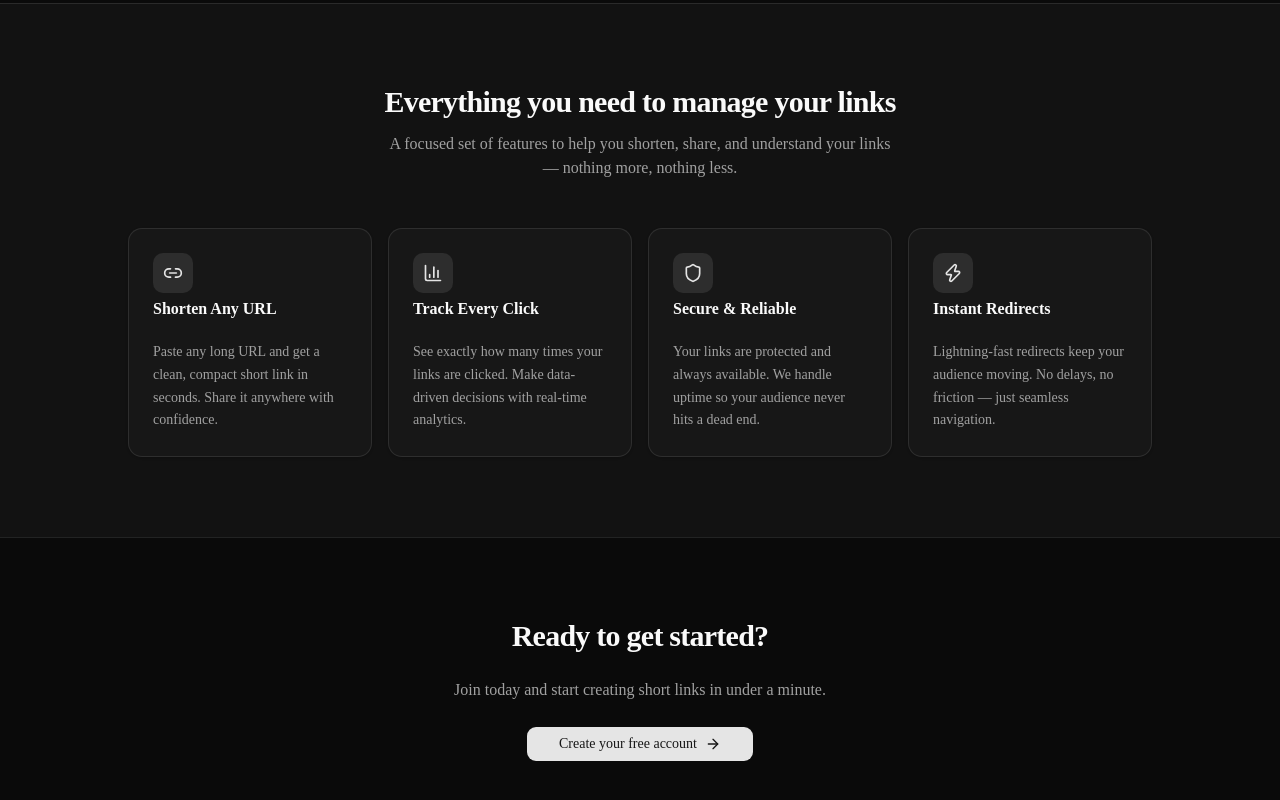
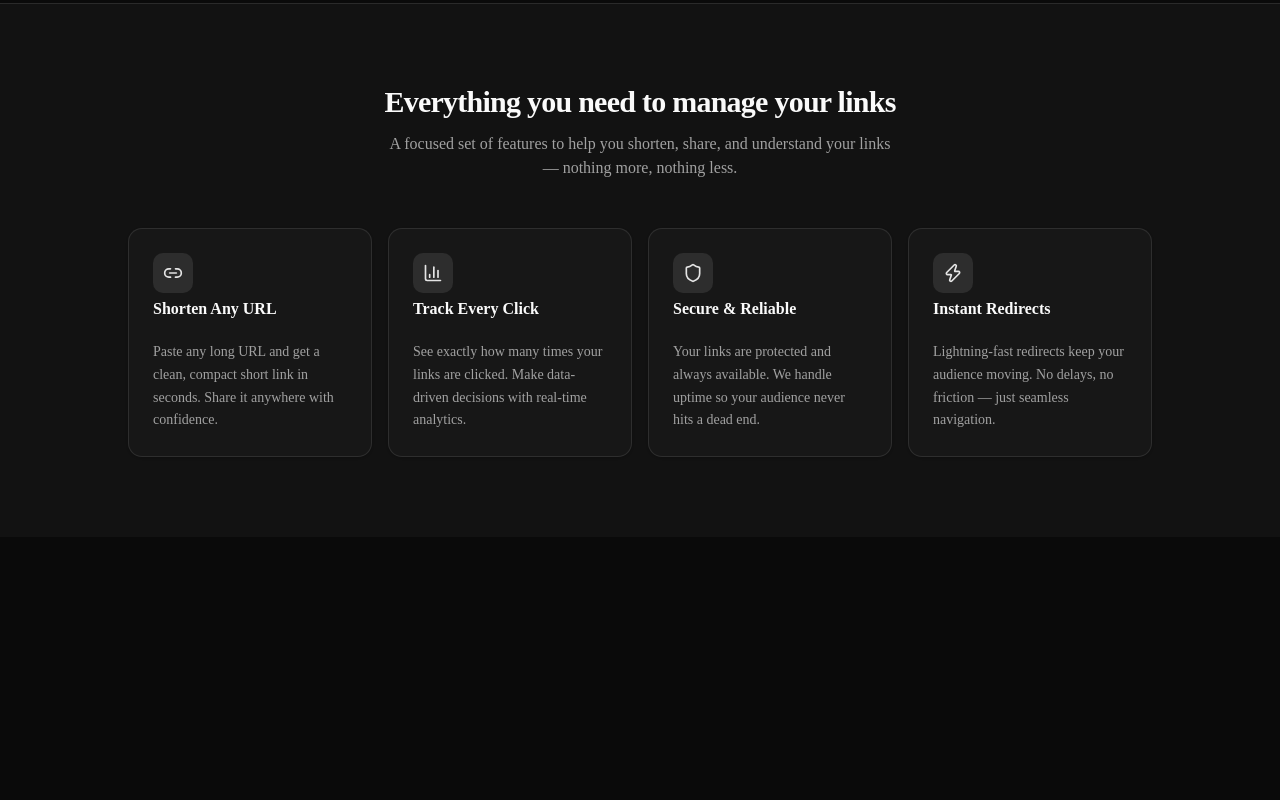
Before and after one commit to lmindaugas/linkshortenerproject, a Next.js app: page / in a window 1280 px wide. Shown: the part 548-1348 px from the top of the page. After the commit the page ends 1085 px from the top, so only its background shows below. Built offline with nearby package versions, Linux system fonts and the light colour scheme; no server answers.

Commit message:
refactor: remove CtaSignUpButton component from Home page

```diff
--- a/app/page.tsx
+++ b/app/page.tsx
@@ -1,4 +1,4 @@
-import { HeroAuthButtons, CtaSignUpButton } from "@/components/auth-buttons";
+import { HeroAuthButtons } from "@/components/auth-buttons";
 import {
   Card,
   CardHeader,
@@ -91,19 +91,6 @@ export default function Home() {
           </div>
         </div>
       </section>
-
-      {/* CTA */}
-      <section className="border-t border-border px-6 py-20 text-center">
-        <div className="mx-auto flex max-w-xl flex-col items-center gap-6">
-          <h2 className="text-2xl font-bold tracking-tight sm:text-3xl">
-            Ready to get started?
-          </h2>
-          <p className="text-muted-foreground">
-            Join today and start creating short links in under a minute.
-          </p>
-          <CtaSignUpButton />
-        </div>
-      </section>
     </div>
   );
 }
```
